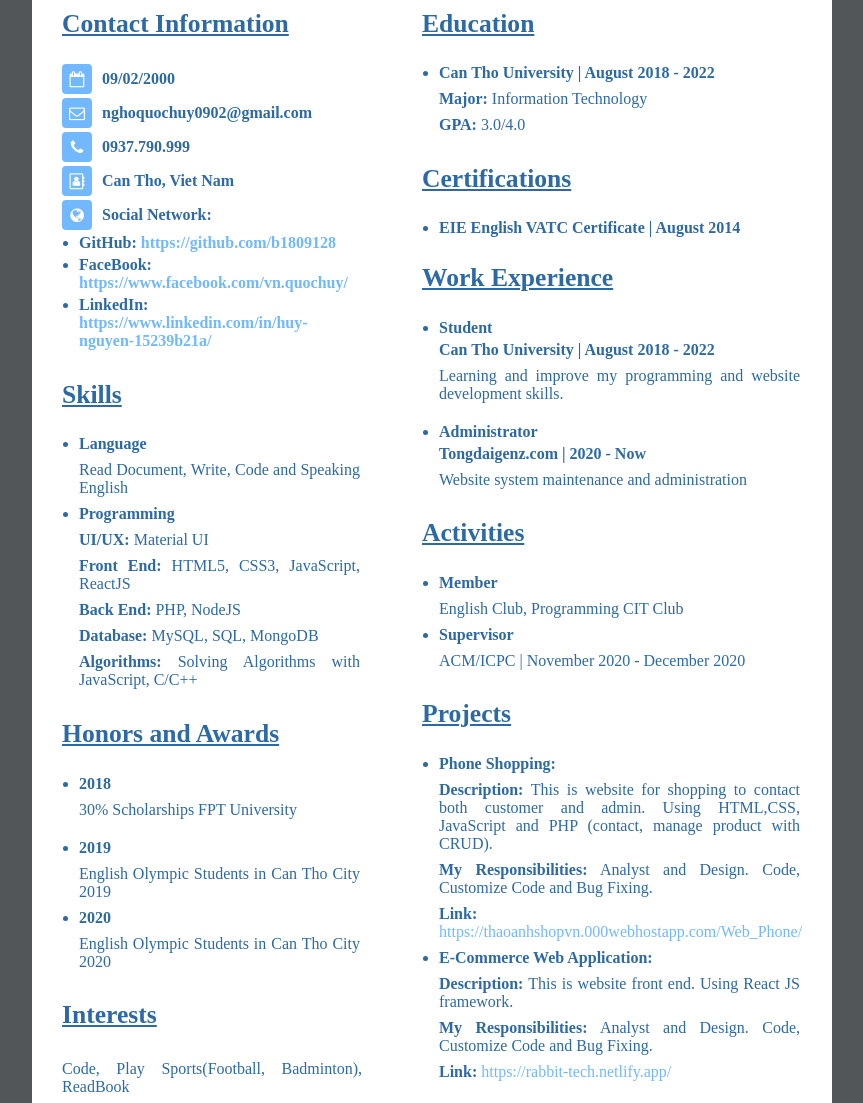
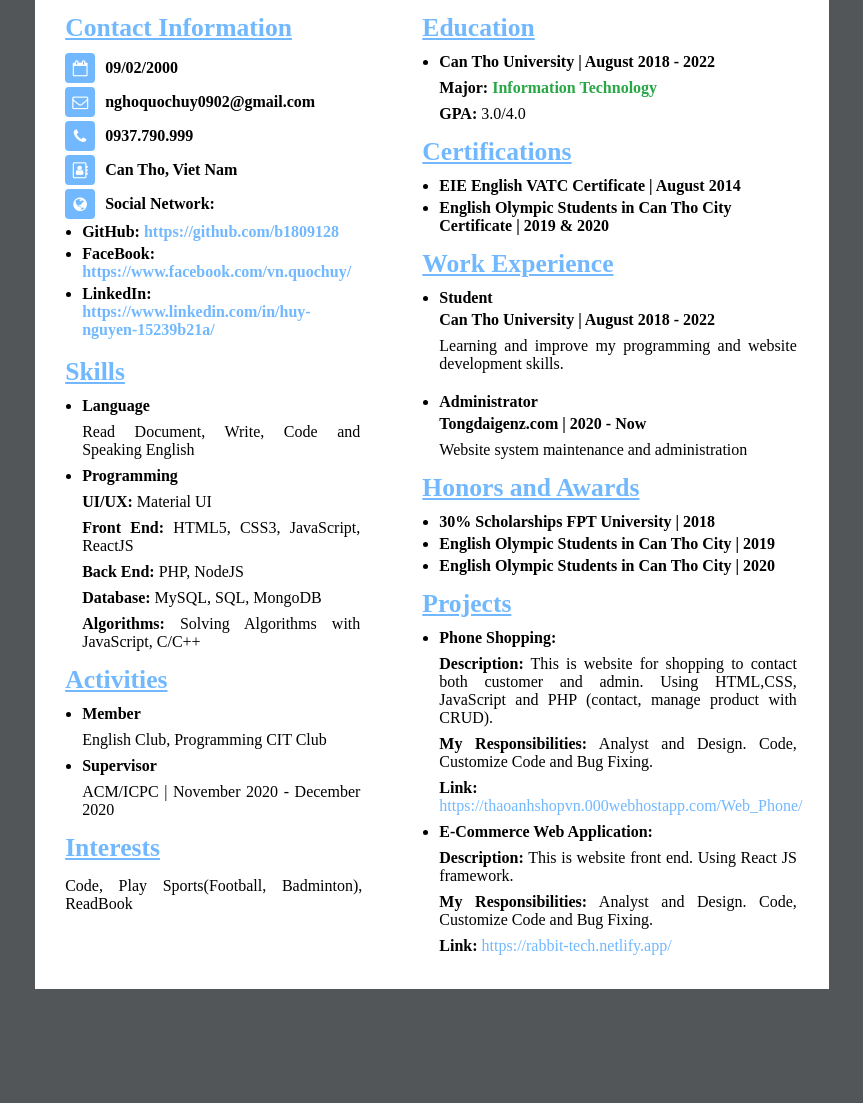
Before and after one commit to b1809128/portfolio_introduce, a plain HTML site: page cv.html in a window 1280 px wide. Shown: the part 317-1420 px from the top of the page, without its empty margins (208-1071 px from the left). After the commit the page ends 1326 px from the top, so only its background shows below. Drawn offline with Linux system fonts and the light colour scheme.

Commit message:
last update cv

```diff
--- a/assets/css/base.css
+++ b/assets/css/base.css
@@ -1,9 +1,15 @@
-*{
-    box-sizing: border-box;
+* {
+  box-sizing: border-box;
 }
 
-body{
-    margin: 0;
-    color: #2c69a5;
-    background-color: #525659;
+body {
+  margin: 0;
+  color: #000;
+  background-color: #525659;
 }
+
+h1,
+h3 {
+  color: #71b8ff;
+  margin:10px 0;
+}
--- a/assets/css/style.css
+++ b/assets/css/style.css
@@ -1,14 +1,18 @@
 .cv__container {
-  width: 800px;
-  margin: auto;
+  width: 100%;
   display: flex;
-  flex-direction: column;
+  justify-content: center;
+  padding: 20px 0;
+}
+
+.cv__container-a4 {
+  width: 210mm;
+  min-height: 260mm;
   background-color: #fff;
-  /* linear-gradient(#77d6ff,#e5a8ff) */
 }
 
 .cv__header {
-  width: 100%;
+  /* width: 100%; */
   padding: 30px;
   display: flex;
 }
@@ -32,8 +36,7 @@
 
 /* Content */
 .cv__content {
-  width: 100%;
-  height: 100%;
+  /* width: 100%; */
   display: flex;
 }
 .cv__content-left {
@@ -48,7 +51,8 @@
 
 .cv__content-left,
 .cv__content-right {
-  display: block;
+  display: flex;
+  flex-direction: column;
   padding: 30px;
 }
 
@@ -65,8 +69,8 @@
 }
 
 .contact__link {
-    text-decoration: none;
-    color: #71b8ff;
+  text-decoration: none;
+  color: #71b8ff;
 }
 
 .contact__icon {
@@ -86,3 +90,7 @@
   margin-left: 15px;
   padding: 0 2px;
 }
+
+.green{
+  color: #28a745;
+}
--- a/cv.html
+++ b/cv.html
@@ -13,6 +13,8 @@
 
 <body>
     <div class="cv__container">
+        <div class="cv__container-a4">
+
             <div class="cv__header">
                 <img src="./assets/images/qh.jpg" alt="image cv" class="cv__header-img">
                 <div class="cv__header-content">
@@ -33,7 +35,8 @@
                     <div class="cv__contact-group">
                         <h3 class="contact__item-header">Contact Information</h3>
                         <h4 class="contact__item">
-                        <div class="contact__icon"><i class="fa fa-calendar-o" aria-hidden="true"></i></div> 09/02/2000
+                            <div class="contact__icon"><i class="fa fa-calendar-o" aria-hidden="true"></i></div>
+                            09/02/2000
                         </h4>
                         <h4 class="contact__item">
                             <div class="contact__icon"><i class="fa fa-envelope-o" aria-hidden="true"></i></div>
@@ -43,7 +46,8 @@
                             <div class="contact__icon"><i class="fa fa-phone" aria-hidden="true"></i></div>0937.790.999
                         </h4>
                         <h4 class="contact__item">
-                        <div class="contact__icon"><i class="fa fa-address-book-o" aria-hidden="true"></i></div>Can Tho,
+                            <div class="contact__icon"><i class="fa fa-address-book-o" aria-hidden="true"></i></div>Can
+                            Tho,
                             Viet Nam
                         </h4>
                         <h4 class="contact__item">
@@ -56,14 +60,16 @@
 
                                 </li>
                                 <li class="contact__item-li">
-                                <h4 class="contact__item">FaceBook:&nbsp; <a href="https://www.facebook.com/vn.quochuy/"
+                                    <h4 class="contact__item">FaceBook:&nbsp; <a
+                                            href="https://www.facebook.com/vn.quochuy/"
                                             class="contact__link">https://www.facebook.com/vn.quochuy/</a></h4>
 
                                 </li>
                                 <li class="contact__item-li">
                                     <h4 class="contact__item">LinkedIn:&nbsp; <a
                                             href="https://www.linkedin.com/in/huy-nguyen-15239b21a/"
-                                        class="contact__link">https://www.linkedin.com/in/huy-nguyen-15239b21a/</a></h4>
+                                            class="contact__link">https://www.linkedin.com/in/huy-nguyen-15239b21a/</a>
+                                    </h4>
 
                                 </li>
                             </ul>
@@ -77,7 +83,8 @@
                         <ul class="contact__item-ul">
                             <li class="contact__item-li">
                                 <h4 class="contact__item">Language</h4>
-                            <p class="cv__header-content--description">Read Document, Write, Code and Speaking English
+                                <p class="cv__header-content--description">Read Document, Write, Code and Speaking
+                                    English
                                 </p>
                             </li>
                             <li class="contact__item-li">
@@ -99,25 +106,17 @@
 
                     </div>
                     <div class="cv__contact-group">
-                    <h3 class="contact__item-header">Honors and Awards</h3>
+                        <h3 class="contact__item-header">Activities</h3>
                         <ul class="contact__item-ul">
                             <li class="contact__item-li">
-                            <h4 class="contact__item">2018</h4>
-                            <p class="cv__header-content--description">30% Scholarships FPT University</p>
-                            </p>
+                                <h4 class="contact__item">Member</h4>
+                                <p class="cv__header-content--description">English Club, Programming CIT Club</p>
                             </li>
                             <li class="contact__item-li">
-                            <h4 class="contact__item">2019</h4>
-                            <p class="cv__header-content--description">English Olympic Students in Can Tho City 2019
-                            </p>
+                                <h4 class="contact__item">Supervisor</h4>
+                                <p class="cv__header-content--description">ACM/ICPC | November 2020 - December 2020</p>
+                            </li>
 
-                        </li>
-                        <li class="contact__item-li">
-                            <h4 class="contact__item">2020</h4>
-                            <p class="cv__header-content--description">English Olympic Students in Can Tho City 2020
-                            </p>
-
-                        </li>
                         </ul>
                     </div>
                     <div class="cv__contact-group">
@@ -132,7 +131,7 @@
                         <ul class="contact__item-ul">
                             <li class="contact__item-li">
                                 <h4 class="contact__item">Can Tho University | August 2018 - 2022</h4>
-                            <p class="cv__header-content--description"><b>Major: </b>Information Technology</p>
+                                <p class="cv__header-content--description"><b>Major: </b ><span class="green"><b>Information Technology</b></span></p>
                                 <p class="cv__header-content--description"><b>GPA: </b>3.0/4.0</p>
                                 <!-- <p class="cv__header-content--description"><b>Main Subject: </b>Pretty Good at Web
                                     Programming</p> -->
@@ -146,6 +145,10 @@
                             <li class="contact__item-li">
                                 <h4 class="contact__item">EIE English VATC Certificate | August 2014</h4>
                             </li>
+                            <li class="contact__item-li">
+                                <h4 class="contact__item">English Olympic Students in Can Tho City Certificate | 2019 &
+                                    2020</h4>
+                            </li>
 
                         </ul>
                     </div>
@@ -155,7 +158,8 @@
                             <li class="contact__item-li">
                                 <h4 class="contact__item">Student</h4>
                                 <h4 class="contact__item">Can Tho University | August 2018 - 2022</h4>
-                            <p class="cv__header-content--description">Learning and improve my programming and website
+                                <p class="cv__header-content--description">Learning and improve my programming and
+                                    website
                                     development skills.</p>
                                 </p>
                             </li>
@@ -169,19 +173,18 @@
 
                         </ul>
                     </div>
-
                     <div class="cv__contact-group">
-                    <h3 class="contact__item-header">Activities</h3>
+                        <h3 class="contact__item-header">Honors and Awards</h3>
                         <ul class="contact__item-ul">
                             <li class="contact__item-li">
-                            <h4 class="contact__item">Member</h4>
-                            <p class="cv__header-content--description">English Club, Programming CIT Club</p>
+                                <h4 class="contact__item">30% Scholarships FPT University | 2018</h4>
                             </li>
                             <li class="contact__item-li">
-                            <h4 class="contact__item">Supervisor</h4>
-                            <p class="cv__header-content--description">ACM/ICPC | November 2020 - December 2020</p>
+                                <h4 class="contact__item">English Olympic Students in Can Tho City | 2019</h4>
                             </li>
-
+                            <li class="contact__item-li">
+                                <h4 class="contact__item">English Olympic Students in Can Tho City | 2020</h4>
+                            </li>
                         </ul>
                     </div>
 
@@ -190,18 +193,22 @@
                         <ul class="contact__item-ul">
                             <li class="contact__item-li">
                                 <h4 class="contact__item">Phone Shopping:</h4>
-                            <p class="cv__header-content--description"><b>Description:</b> This is website for shopping
-                                to contact both customer and admin. Using HTML,CSS, JavaScript and PHP (contact, manage
+                                <p class="cv__header-content--description"><b>Description:</b> This is website for
+                                    shopping
+                                    to contact both customer and admin. Using HTML,CSS, JavaScript and PHP (contact,
+                                    manage
                                     product with CRUD).</p>
                                 <p class="cv__header-content--description"><b>My Responsibilities</>:</b> Analyst and
                                     Design. Code, Customize Code and Bug Fixing.</p>
                                 <p class="cv__header-content--description"><b>Link: </b> <a
                                         href="https://thaoanhshopvn.000webhostapp.com/Web_Phone/"
-                                    class="contact__link">https://thaoanhshopvn.000webhostapp.com/Web_Phone/</a> </p>
+                                        class="contact__link">https://thaoanhshopvn.000webhostapp.com/Web_Phone/</a>
+                                </p>
                             </li>
                             <li class="contact__item-li">
                                 <h4 class="contact__item">E-Commerce Web Application:</h4>
-                            <p class="cv__header-content--description"><b>Description:</b> This is website front end.
+                                <p class="cv__header-content--description"><b>Description:</b> This is website front
+                                    end.
                                     Using React JS framework.</p>
                                 <p class="cv__header-content--description"><b>My Responsibilities</>:</b> Analyst and
                                     Design. Code, Customize Code and Bug Fixing.</p>
@@ -215,6 +222,7 @@
                 </div>
             </div>
         </div>
+    </div>
 </body>
 
 </html>
```
Lines whose indentation alone changed are shown as unchanged.
